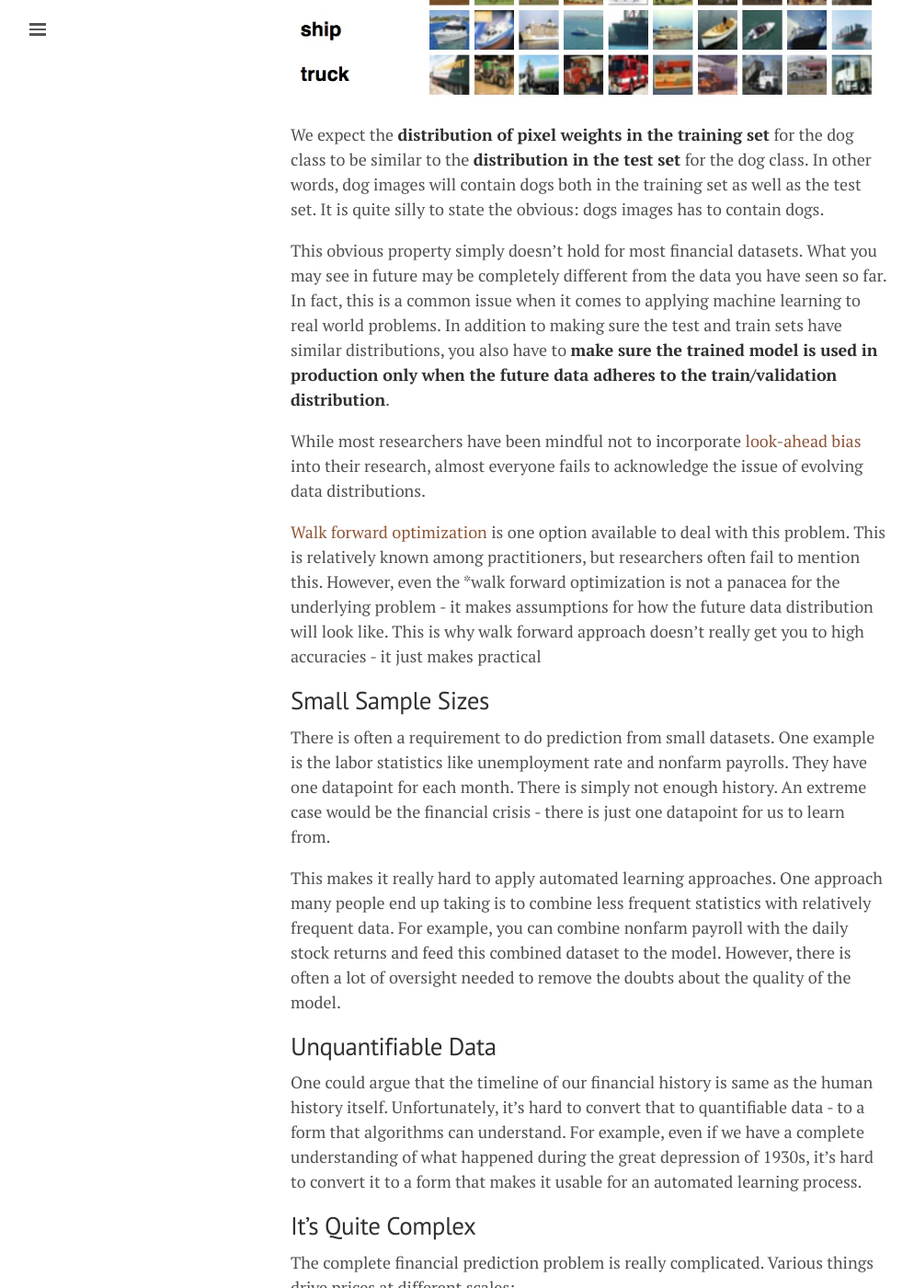
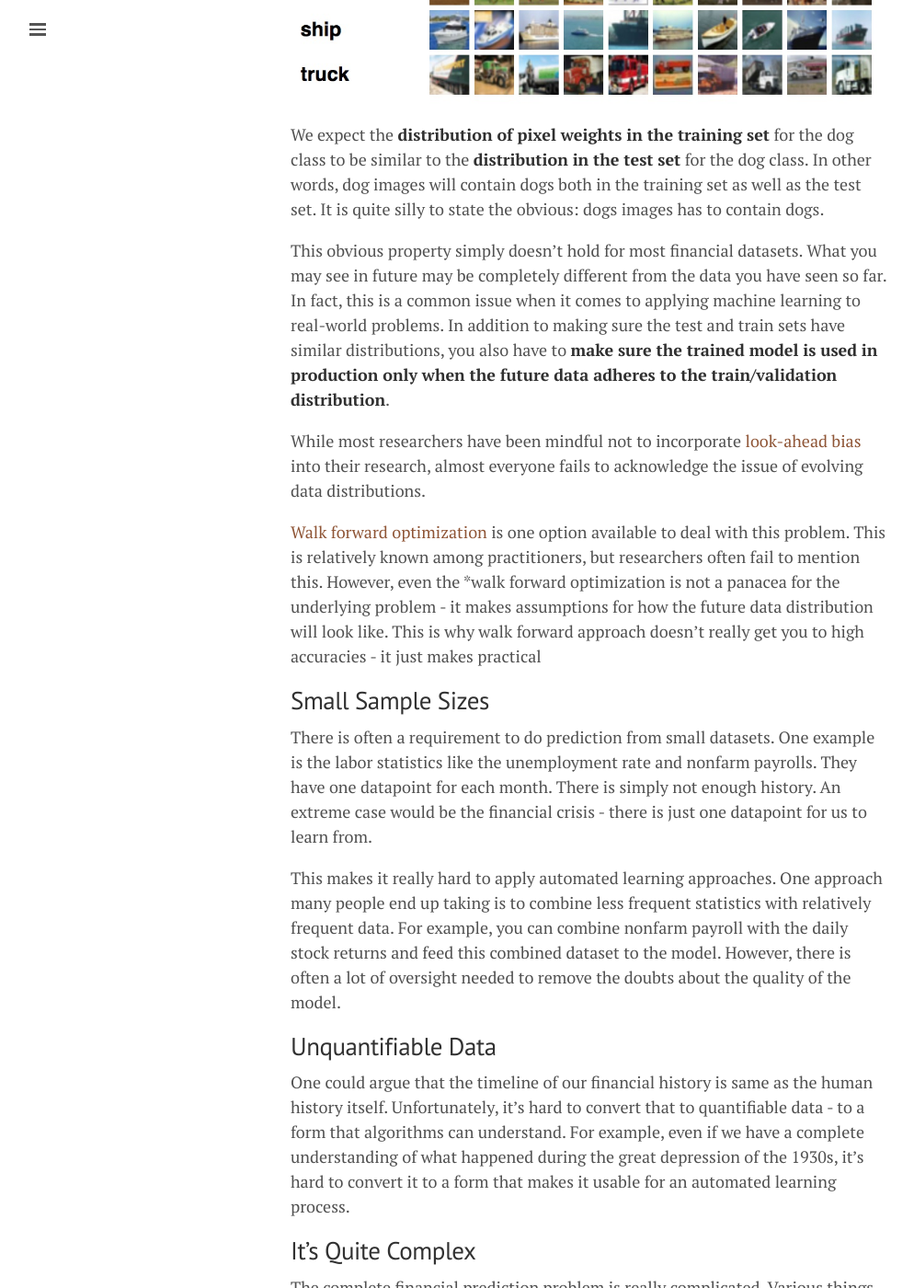
Before and after one commit to hardikp/hardikp.github.io, a Jekyll site: the page built from _posts/2018-02-11-why-is-machine-learning-in-finance-so-hard.md, in a window 1280 px wide and 1400 px high, scrolled down 2204 px. Shown: the whole window at 92% size, without its empty margins (0-994 px from the left). Built offline with Jekyll 4.4.1, drawn with Linux system fonts in a browser that asks for light colours; comment, search, counter and statistics services are not loaded; some of the changed text lies outside the part shown.

Commit message:
Typos and spelling mistakes fixed

```diff
--- a/_posts/2018-02-11-why-is-machine-learning-in-finance-so-hard.md
+++ b/_posts/2018-02-11-why-is-machine-learning-in-finance-so-hard.md
@@ -13,13 +13,13 @@
 * TOC
 {:toc}
 
-Financial markets have been one of the earliest adopters of machine learning (ML). People have been using ML to spot patterns in the markets since 1980s. Even though ML has had enormous successes in predicting the market outcomes in the past, the recent advances in deep learning haven't helped financial market predictions much. While deep learning and other ML techniques have finally made it possible for Alexa, Google Assistant and Google Photos to work, there hasn't been much progress when it comes to stock markets.
+Financial markets have been one of the earliest adopters of machine learning (ML). People have been using ML to spot patterns in the markets since the 1980s. Even though ML has had enormous successes in predicting the market outcomes in the past, the recent advances in deep learning haven't helped financial market predictions much. While deep learning and other ML techniques have finally made it possible for Alexa, Google Assistant, and Google Photos to work, there hasn't been much progress when it comes to stock markets.
 
-I am not a researcher. But, I apply machine learning for real-world financial prediction problems. Even though there are [a number of papers claiming successful application of deep learning models](https://itnext.io/2017s-deep-learning-papers-on-investing-7489e8f59487), I view those results with skepticism. Some of these models do actually have better accuracies. However, the magnitude of difference is often not high enough.
+I am not a researcher. But, I apply machine learning to real-world financial prediction problems. Even though there are [a number of papers claiming the successful application of deep learning models](https://itnext.io/2017s-deep-learning-papers-on-investing-7489e8f59487), I view those results with skepticism. Some of these models do actually have better accuracies. However, the magnitude of difference is often not high enough.
 
 Improvements in NLP have helped increase the effectiveness of quantitative strategies that rely on document analysis. This is one rare benefit of deep learning models in financial markets. Even in this set of problems, the predictions remain weak.
 
-All this leads to the fact that **finacial markets are inherently unpredictable**. There are multiple reasons why it's so hard to predict here. I want to highlight some major reasons that make it hard.
+All this leads to the fact that **financial markets are inherently unpredictable**. There are multiple reasons why it's so hard to predict here. I want to highlight some major reasons that make it hard.
 
 ## Data Distribution
 
@@ -31,7 +31,7 @@
 
 We expect the **distribution of pixel weights in the training set** for the dog class to be similar to the **distribution in the test set** for the dog class. In other words, dog images will contain dogs both in the training set as well as the test set. It is quite silly to state the obvious: dogs images has to contain dogs.
 
-This obvious property simply doesn't hold for most financial datasets. What you may see in future may be completely different from the data you have seen so far. In fact, this is a common issue when it comes to applying machine learning to real world problems. In addition to making sure the test and train sets have similar distributions, you also have to **make sure the trained model is used in production only when the future data adheres to the train/validation distribution**.
+This obvious property simply doesn't hold for most financial datasets. What you may see in future may be completely different from the data you have seen so far. In fact, this is a common issue when it comes to applying machine learning to real-world problems. In addition to making sure the test and train sets have similar distributions, you also have to **make sure the trained model is used in production only when the future data adheres to the train/validation distribution**.
 
 While most researchers have been mindful not to incorporate [look-ahead bias](http://www.investorglossary.com/look-ahead-bias.htm) into their research, almost everyone fails to acknowledge the issue of evolving data distributions.
 
@@ -39,13 +39,13 @@
 
 ## Small Sample Sizes
 
-There is often a requirement to do prediction from small datasets. One example is the labor statistics like unemployment rate and nonfarm payrolls. They have one datapoint for each month. There is simply not enough history. An extreme case would be the financial crisis - there is just one datapoint for us to learn from.
+There is often a requirement to do prediction from small datasets. One example is the labor statistics like the unemployment rate and nonfarm payrolls. They have one datapoint for each month. There is simply not enough history. An extreme case would be the financial crisis - there is just one datapoint for us to learn from.
 
 This makes it really hard to apply automated learning approaches. One approach many people end up taking is to combine less frequent statistics with relatively frequent data. For example, you can combine nonfarm payroll with the daily stock returns and feed this combined dataset to the model. However, there is often a lot of oversight needed to remove the doubts about the quality of the model.
 
 ## Unquantifiable Data
 
-One could argue that the timeline of our financial history is same as the human history itself. Unfortunately, it's hard to convert that to quantifiable data - to a form that algorithms can understand. For example, even if we have a complete understanding of what happened during the great depression of 1930s, it's hard to convert it to a form that makes it usable for an automated learning process.
+One could argue that the timeline of our financial history is same as the human history itself. Unfortunately, it's hard to convert that to quantifiable data - to a form that algorithms can understand. For example, even if we have a complete understanding of what happened during the great depression of the 1930s, it's hard to convert it to a form that makes it usable for an automated learning process.
 
 ## It's Quite Complex
 
```
Also changed, not shown: other parts of _posts/2018-02-11-why-is-machine-learning-in-finance-so-hard.md (+4 -4 lines).
